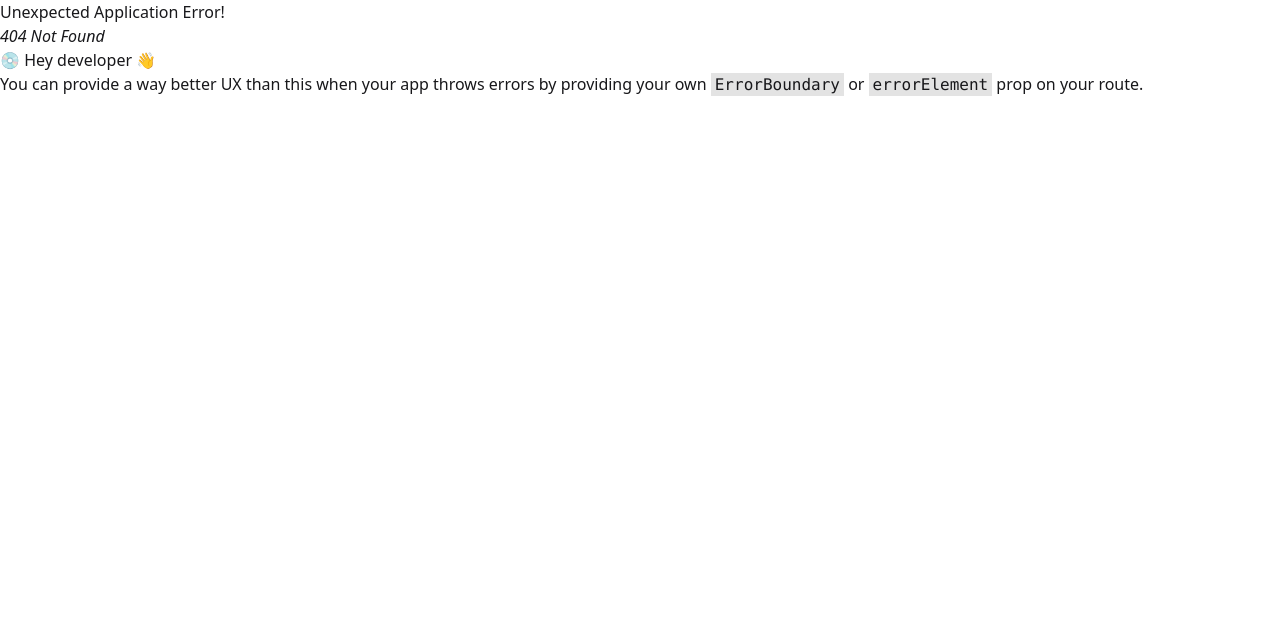
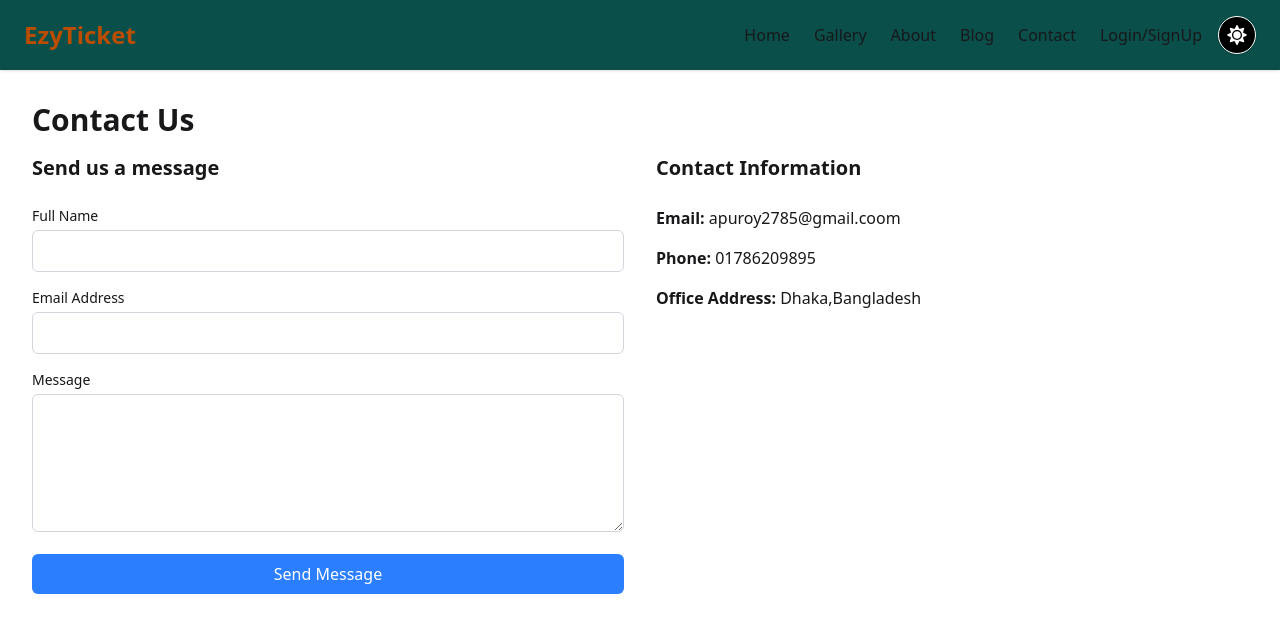
Before and after one commit to mazharul90007/ezy-ticket-client, a React (Vite) app: page /contact in a window 1280 px wide. Before the commit this address had no page. Shown: the top 632 px of the page. Built offline with nearby package versions, Linux system fonts and the light colour scheme.

Commit message:
Adding the contact page

```diff
--- a/package.json
+++ b/package.json
@@ -30,6 +30,6 @@
     "eslint-plugin-react-hooks": "^5.1.0",
     "eslint-plugin-react-refresh": "^0.4.19",
     "globals": "^15.15.0",
-    "vite": "^6.2.0"
+    "vite": "^6.2.1"
   }
 }
--- /dev/null
+++ b/src/Pages/Contact/Contact.jsx
@@ -0,0 +1,107 @@
+import React, { useState } from 'react';
+
+const Contact = () => {
+  const [formData, setFormData] = useState({
+    name: '',
+    email: '',
+    message: '',
+  });
+
+  const [isSubmitted, setIsSubmitted] = useState(false);
+
+  const handleChange = (e) => {
+    setFormData({
+      ...formData,
+      [e.target.name]: e.target.value,
+    });
+  };
+
+  const handleSubmit = (e) => {
+    e.preventDefault();
+    // Here you can integrate with backend API or send an email
+    console.log('Form Data:', formData);
+    setIsSubmitted(true);
+    setFormData({ name: '', email: '', message: '' });
+  };
+
+  return (
+    <div className="container mx-auto p-8">
+      <h1 className="text-3xl font-bold mb-4">Contact Us</h1>
+
+      <div className="flex flex-col md:flex-row space-y-8 md:space-y-0 md:space-x-8">
+        {/* Contact Form */}
+        <div className="flex-1">
+          <h2 className="text-xl font-semibold mb-6">Send us a message</h2>
+          <form onSubmit={handleSubmit} className="space-y-4">
+            <div>
+              <label htmlFor="name" className="block text-sm font-medium">Full Name</label>
+              <input
+                type="text"
+                id="name"
+                name="name"
+                value={formData.name}
+                onChange={handleChange}
+                className="w-full px-4 py-2 mt-1 border border-gray-300 rounded-md"
+                required
+              />
+            </div>
+
+            <div>
+              <label htmlFor="email" className="block text-sm font-medium">Email Address</label>
+              <input
+                type="email"
+                id="email"
+                name="email"
+                value={formData.email}
+                onChange={handleChange}
+                className="w-full px-4 py-2 mt-1 border border-gray-300 rounded-md"
+                required
+              />
+            </div>
+
+            <div>
+              <label htmlFor="message" className="block text-sm font-medium">Message</label>
+              <textarea
+                id="message"
+                name="message"
+                value={formData.message}
+                onChange={handleChange}
+                className="w-full px-4 py-2 mt-1 border border-gray-300 rounded-md"
+                rows="5"
+                required
+              />
+            </div>
+
+            <button
+              type="submit"
+              className="w-full bg-blue-500 text-white py-2 rounded-md"
+            >
+              Send Message
+            </button>
+          </form>
+          {isSubmitted && (
+            <div className="mt-4 text-green-500">
+              <p>Your message has been sent!</p>
+            </div>
+          )}
+        </div>
+
+        {/* Contact Info */}
+        <div className="flex-1">
+          <h2 className="text-xl font-semibold mb-6">Contact Information</h2>
+          <p className="mb-4">
+            <strong>Email:</strong> apuroy2785@gmail.coom
+          </p>
+          <p className="mb-4">
+            <strong>Phone:</strong> 01786209895
+          </p>
+          <p>
+            <strong>Office Address:</strong> Dhaka,Bangladesh
+          </p>
+        </div>
+      </div>
+    </div>
+  );
+};
+
+export default Contact;
--- a/src/Routes/Route.jsx
+++ b/src/Routes/Route.jsx
@@ -4,6 +4,7 @@ import {
   } from "react-router-dom";
 import MainLayout from "../Layout/MainLayout";
 import Home from "../Pages/Home/Home";
+import Contact from "../Pages/Contact/Contact";
 
 const Route = createBrowserRouter([
     {
@@ -13,6 +14,10 @@ const Route = createBrowserRouter([
             {
                 path: '/',
                 element: <Home></Home>
+            },
+            {
+                path:'/contact',
+                element: <Contact></Contact>
             }
         ]
     }
--- a/src/Shared/Navbar/Navbar.jsx
+++ b/src/Shared/Navbar/Navbar.jsx
@@ -33,7 +33,7 @@ const Navbar = () => {
 
 
     return (
-        <nav className="navbar bg-teal-100 shadow px-6 py-4">
+        <nav className="navbar bg-teal-900 shadow px-6 py-4">
             {/* Left Side: Logo */}
             <div className="flex-1">
                 <Link to="/" className="text-2xl font-bold text-amber-700 flex items-center gap-2">
```
Also changed, not shown: 1 other file (tests, documents, lock files or other folders).
